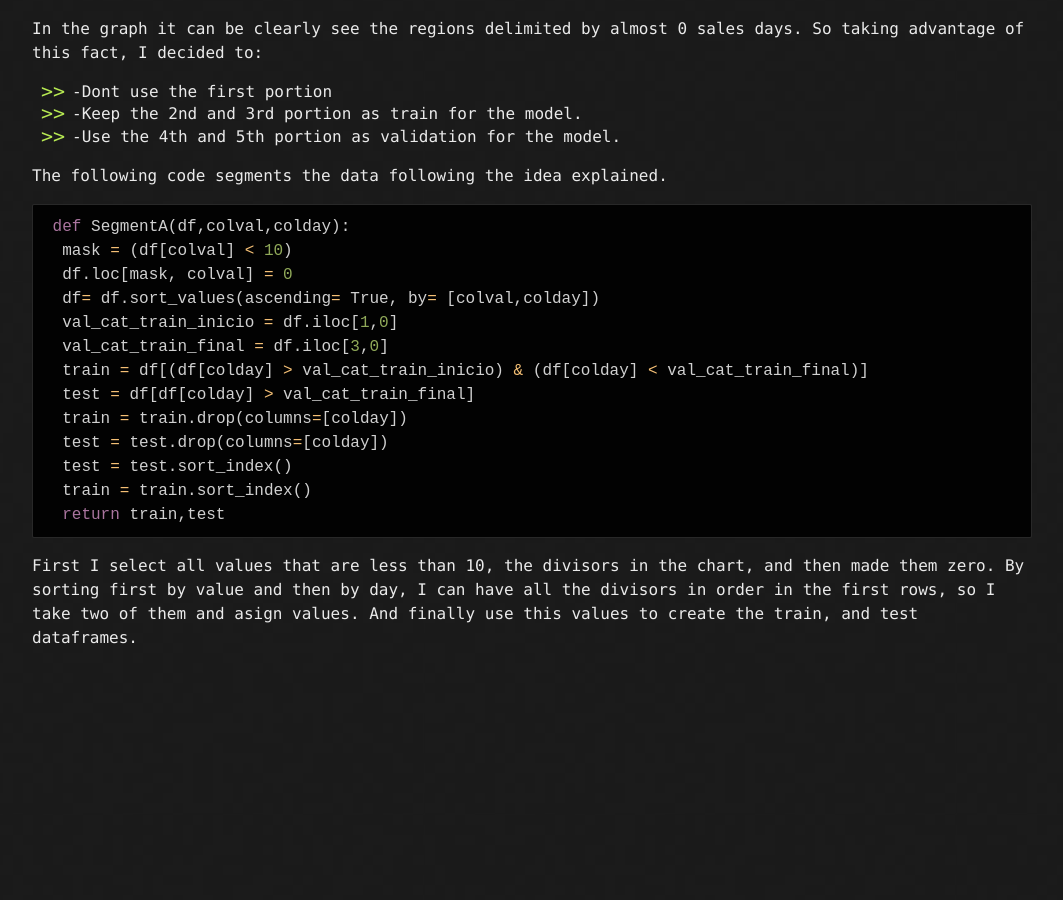
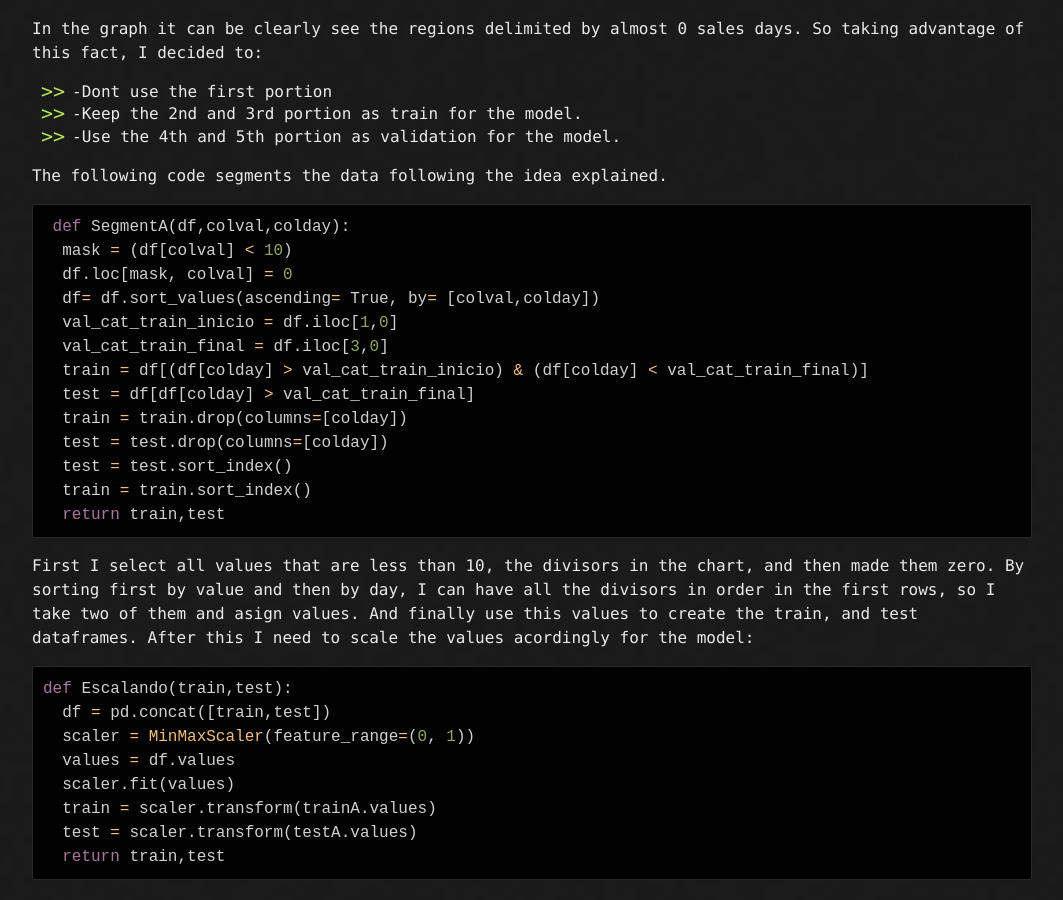
Before and after one commit to PaulB86UK/PP_ART, a Jekyll site: the page built from docs/2020/M5_Main.md, in a window 1280 px wide and 900 px high, scrolled down 1846 px. Shown: the whole window, without its empty margins (108-1171 px from the left). Built offline with Jekyll 4.4.1, drawn with Linux system fonts in a browser that asks for light colours; our own code applies the rules of GitHub Pages for plain Markdown files; before the commit the page ends 2516 px from its top, so only the background shows below that.

Commit message:
Update M5_Main.md

````diff
--- a/docs/2020/M5_Main.md
+++ b/docs/2020/M5_Main.md
@@ -95,5 +95,16 @@ The following code segments the data following the idea explained.
   test = test.sort_index()
   train = train.sort_index()
   return train,test
+```
+First I select all values that are less than 10, the divisors in the chart, and then made them zero. By sorting first by value and then by day, I can have all the divisors in order in the first rows, so I take two of them and asign values. And finally use this values to create the train, and test dataframes. After this I need to scale the values acordingly for the model:
+
+```python
+def Escalando(train,test):
+  df = pd.concat([train,test])
+  scaler = MinMaxScaler(feature_range=(0, 1))
+  values = df.values
+  scaler.fit(values)
+  train = scaler.transform(trainA.values)
+  test = scaler.transform(testA.values)
+  return train,test
  ```
- First I select all values that are less than 10, the divisors in the chart, and then made them zero. By sorting first by value and then by day, I can have all the divisors in order in the first rows, so I take two of them and asign values. And finally use this values to create the train, and test dataframes.
````
